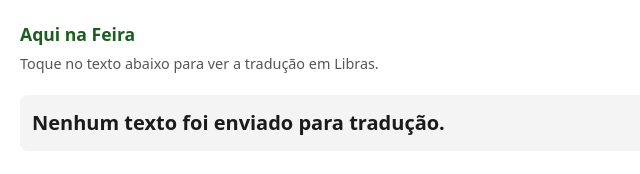
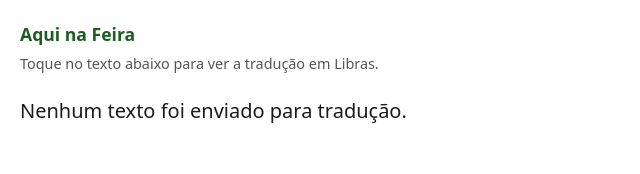
Before and after one commit to AquiNaFeira/accessibility-aquinafeira, a plain HTML site: page index.html in a window 1280 px wide. Shown: the whole page, without its empty margins (0-640 px from the left). Drawn offline with Linux system fonts and the light colour scheme.

Commit message:
Update index.html

```diff
--- a/index.html
+++ b/index.html
@@ -8,7 +8,7 @@
     body { font-family: system-ui, sans-serif; margin: 0; padding: 20px; line-height: 1.6; color: #1b1b1b; background: #fff; }
     h1 { font-size: 1.1rem; color: #1B5E20; margin: 0 0 4px; }
     .dica { font-size: .9rem; color: #555; margin: 0 0 20px; }
-    #conteudo { font-size: 1.25rem; white-space: pre-wrap; font-weight: bold; padding: 12px; background: #f4f4f4; border-radius: 8px; }
+    #conteudo { font-size: 1.25rem; white-space: pre-wrap; }
     #erro { display: none; margin-top: 20px; padding: 12px; border: 1px solid #b00020; border-radius: 8px; color: #b00020; }
   </style>
 </head>
@@ -18,7 +18,6 @@
   <p id="conteudo"></p>
   <p id="erro" role="alert">Não foi possível carregar o VLibras. Verifique sua conexão e tente novamente.</p>
 
-  <!-- Estrutura do Widget VLibras -->
   <div vw class="enabled">
     <div vw-access-button class="active"></div>
     <div vw-plugin-wrapper>
@@ -29,26 +28,20 @@
   <script src="https://vlibras.gov.br/app/vlibras-plugin.js"></script>
   <script>
     (function () {
-      // Captura o texto do parâmetro t na URL (#t=...)
+      // O texto vem depois do "#", que o navegador não envia ao servidor (mais privado)
       var params = new URLSearchParams(location.hash.slice(1));
       var texto = (params.get('t') || '').slice(0, 2000);
-
+      // textContent evita injeção de HTML/script pela URL
       document.getElementById('conteudo').textContent =
         texto || 'Nenhum texto foi enviado para tradução.';
 
       if (window.VLibras) {
-        // Inicializa o widget
         new window.VLibras.Widget('https://vlibras.gov.br/app');
-
-        // Aguarda o carregamento completo da página e dos scripts do VLibras
-        window.addEventListener('load', function () {
-          setTimeout(function () {
-            var accessButton = document.querySelector('[vw-access-button]');
-            if (accessButton) {
-              accessButton.click(); // Abre o avatar automaticamente
-            }
-          }, 2500); // Tempo necessário para o avatar carregar com segurança
-        });
+        // Abre o avatar automaticamente (opcional; remova se der comportamento estranho)
+        setTimeout(function () {
+          var b = document.querySelector('[vw-access-button]');
+          if (b) b.click();
+        }, 1500);
       } else {
         document.getElementById('erro').style.display = 'block';
       }
```
